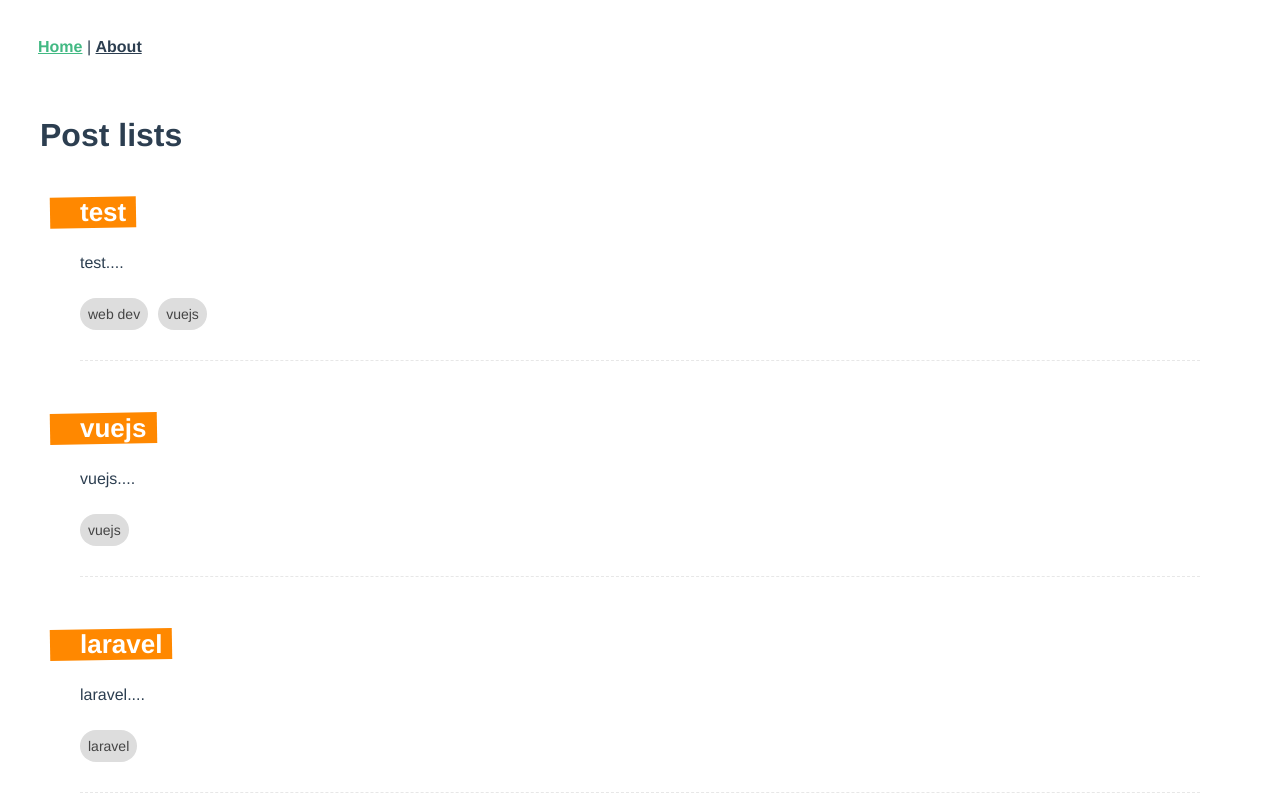
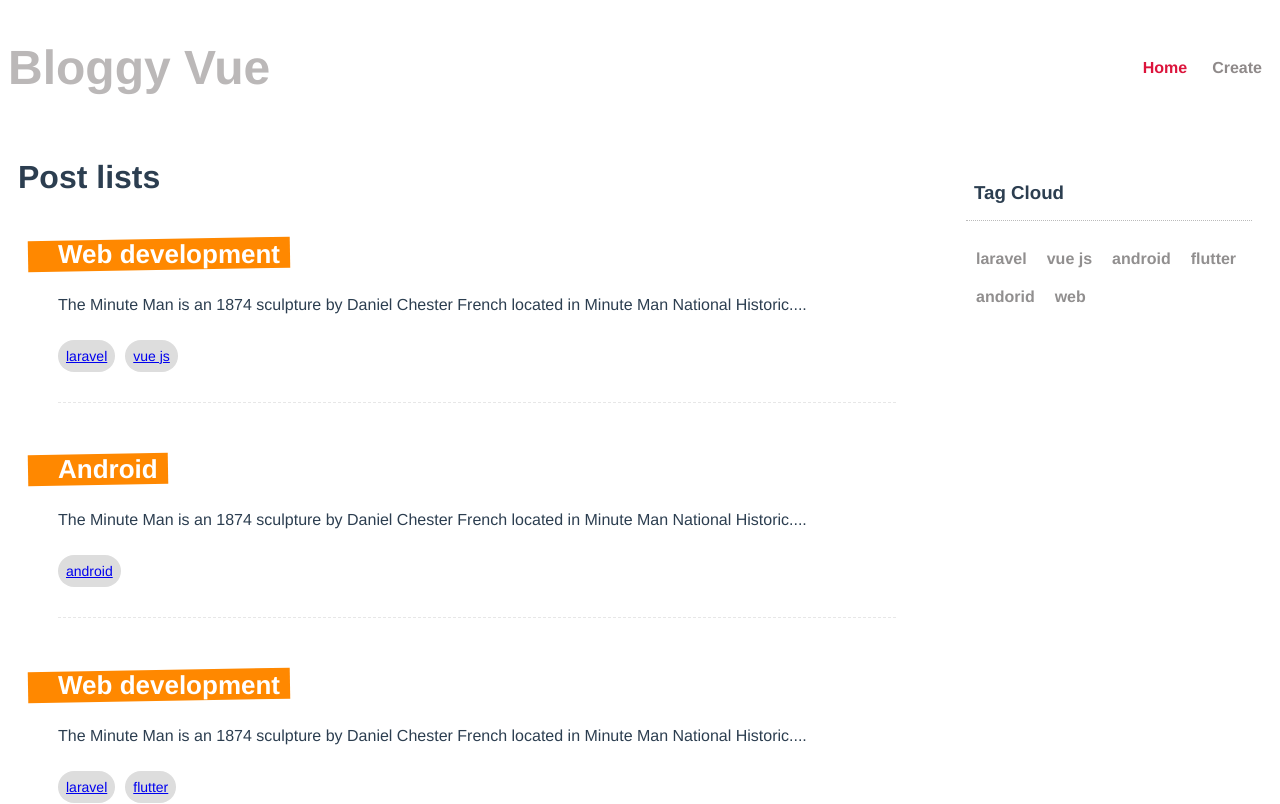
Before and after one commit to lma-dev/blog-project, a Vue app: page / in a window 1280 px wide. Shown: the top 804 px of the page. Built offline with nearby package versions, Linux system fonts and the light colour scheme; data requests are answered from the project's data file.

Commit message:
final frontend

```diff
--- a/database/db.json
+++ b/database/db.json
@@ -1,54 +1,47 @@
 {
   "posts": [
     {
-      "title": "test",
-      "body": "test",
+      "title": "Web development",
+      "body": "The Minute Man is an 1874 sculpture by Daniel Chester French located in Minute Man National Historical Park in Concord, Massachusetts. The statue depicts a minuteman stepping away from his plow to join the patriot forces at the Battle of Concord, with a musket in his hand. Cast from ten bronze cannons, it was unveiled on April 19, 1875, during the centennial celebration of the Battle of Concord. It received critical acclaim and continues to be praised by commentators. The pose resembles that of the Apollo Belvedere and it was assumed that the pose was transposed from this, but modern art historians have shown that the Apollo Belvedere was only one of several statues used in French's research. The statue has been a symbol for the suffragettes, the United States National Guard and the Air National Guard, and has been used on the Lexington–Concord Sesquicentennial half dollar and the Massachusetts state quarter coins. (Full article...)",
       "tags": [
-        "web dev",
-        "vuejs"
+        "laravel",
+        "vue js"
+      ],
+      "id": 1
+    },
+    {
+      "title": "Android",
+      "body": "The Minute Man is an 1874 sculpture by Daniel Chester French located in Minute Man National Historical Park in Concord, Massachusetts. The statue depicts a minuteman stepping away from his plow to join the patriot forces at the Battle of Concord, with a musket in his hand. Cast from ten bronze cannons, it was unveiled on April 19, 1875, during the centennial celebration of the Battle of Concord. It received critical acclaim and continues to be praised by commentators. The pose resembles that of the Apollo Belvedere and it was assumed that the pose was transposed from this, but modern art historians have shown that the Apollo Belvedere was only one of several statues used in French's research. The statue has been a symbol for the suffragettes, the United States National Guard and the Air National Guard, and has been used on the Lexington–Concord Sesquicentennial half dollar and the Massachusetts state quarter coins. (Full article...)",
+      "tags": [
+        "android"
+      ],
+      "id": 2
+    },
+    {
+      "title": "Web development",
+      "body": "The Minute Man is an 1874 sculpture by Daniel Chester French located in Minute Man National Historical Park in Concord, Massachusetts. The statue depicts a minuteman stepping away from his plow to join the patriot forces at the Battle of Concord, with a musket in his hand. Cast from ten bronze cannons, it was unveiled on April 19, 1875, during the centennial celebration of the Battle of Concord. It received critical acclaim and continues to be praised by commentators. The pose resembles that of the Apollo Belvedere and it was assumed that the pose was transposed from this, but modern art historians have shown that the Apollo Belvedere was only one of several statues used in French's research. The statue has been a symbol for the suffragettes, the United States National Guard and the Air National Guard, and has been used on the Lexington–Concord Sesquicentennial half dollar and the Massachusetts state quarter coins. (Full article...)",
+      "tags": [
+        "laravel",
+        "flutter"
+      ],
+      "id": 3
+    },
+    {
+      "title": "Web development",
+      "body": "The Minute Man is an 1874 sculpture by Daniel Chester French located in Minute Man National Historical Park in Concord, Massachusetts. The statue depicts a minuteman stepping away from his plow to join the patriot forces at the Battle of Concord, with a musket in his hand. Cast from ten bronze cannons, it was unveiled on April 19, 1875, during the centennial celebration of the Battle of Concord. It received critical acclaim and continues to be praised by commentators. The pose resembles that of the Apollo Belvedere and it was assumed that the pose was transposed from this, but modern art historians have shown that the Apollo Belvedere was only one of several statues used in French's research. The statue has been a symbol for the suffragettes, the United States National Guard and the Air National Guard, and has been used on the Lexington–Concord Sesquicentennial half dollar and the Massachusetts state quarter coins. (Full article...)",
+      "tags": [
+        "laravel"
       ],
       "id": 4
     },
     {
-      "title": "vuejs",
-      "body": "vuejs",
+      "title": "Angular",
+      "body": "The Minute Man is an 1874 sculpture by Daniel Chester French located in Minute Man National Historical Park in Concord, Massachusetts. The statue depicts a minuteman stepping away from his plow to join the patriot forces at the Battle of Concord, with a musket in his hand. Cast from ten bronze cannons, it was unveiled on April 19, 1875, during the centennial celebration of the Battle of Concord. It received critical acclaim and continues to be praised by commentators. The pose resembles that of the Apollo Belvedere and it was assumed that the pose was transposed from this, but modern art historians have shown that the Apollo Belvedere was only one of several statues used in French's research. The statue has been a symbol for the suffragettes, the United States National Guard and the Air National Guard, and has been used on the Lexington–Concord Sesquicentennial half dollar and the Massachusetts state quarter coins. (Full article...)",
       "tags": [
-        "vuejs"
+        "andorid",
+        "web"
       ],
       "id": 5
-    },
-    {
-      "title": "laravel",
-      "body": "laravel",
-      "tags": [
-        "laravel"
-      ],
-      "id": 6
-    },
-    {
-      "title": "world news",
-      "body": "world news",
-      "tags": [
-        "news"
-      ],
-      "id": 7
-    },
-    {
-      "title": "ANGULAR",
-      "body": "angular",
-      "tags": [
-        "angular"
-      ],
-      "id": 8
-    },
-    {
-      "title": "Laravel Project",
-      "body": "This is ecommerance",
-      "tags": [
-        "vuejs",
-        "laravel"
-      ],
-      "id": 9
     }
   ]
 }
--- a/src/App.vue
+++ b/src/App.vue
@@ -1,12 +1,14 @@
 <template>
-  <div id="nav">
-    <router-link to="/">Home</router-link> |
-    <router-link to="/about">About</router-link>
-  </div>
-
+  <Navbar></Navbar>
   <router-view />
 </template>
 
+<script>
+import Navbar from './components/Navbar';
+export default {
+  components: { Navbar },
+};
+</script>
 <style>
 #app {
   font-family: Avenir, Helvetica, Arial, sans-serif;
--- /dev/null
+++ b/src/components/Navbar.vue
@@ -0,0 +1,48 @@
+<template>
+  <header>
+    <h1>Bloggy Vue</h1>
+    <nav>
+      <router-link :to="{ name: 'Home' }">Home</router-link>
+      <router-link :to="{ name: 'Create' }">Create</router-link>
+    </nav>
+  </header>
+</template>
+
+<script>
+export default {};
+</script>
+
+<style>
+header {
+  display: flex;
+  justify-content: space-between;
+  align-items: center;
+  margin: 0 auto;
+  max-width: 1500px;
+}
+header h1 {
+  color: #bbb8b8;
+  font-size: 48px;
+}
+header a {
+  color: #bbb;
+  text-decoration: none;
+  margin-left: 20px;
+}
+header a {
+  text-decoration: none;
+  margin: 10px;
+  font-weight: bold;
+  color: rgb(143, 138, 138);
+}
+
+header a.router-link-active {
+  padding: 5px;
+  color: crimson;
+}
+
+header a:hover {
+  color: blue;
+  border-bottom: 3px solid green;
+}
+</style>
--- a/src/components/SinglePost.vue
+++ b/src/components/SinglePost.vue
@@ -5,7 +5,9 @@
     </router-link>
     <p>{{ cutPostBody }}</p>
     <div v-for="tag in post.tags" :key="tag" class="pill">
-      {{ tag }}
+      <router-link :to="{ name: 'Tag', params: { tag: tag } }">
+        {{ tag }}</router-link
+      >
     </div>
   </div>
 </template>
--- /dev/null
+++ b/src/components/TagCloud.vue
@@ -0,0 +1,58 @@
+<template>
+  <div class="tag-cloud">
+    <h3>Tag Cloud</h3>
+    <div v-for="tag in uniqueTags" :key="tag">
+      <router-link :to="{ name: 'Tag', params: { tag: tag } }">
+        {{ tag }}
+      </router-link>
+    </div>
+  </div>
+</template>
+
+<script>
+import { ref } from '@vue/reactivity';
+export default {
+  props: ['posts'],
+  setup(props) {
+    let tags = ref([]);
+    props.posts.forEach((post) => {
+      post.tags.forEach((tag) => {
+        tags.value.push(tag);
+      });
+    });
+    let uniqueTags = tags.value.filter((tag, index, array) => {
+      return array.indexOf(tag) === index;
+    });
+    return { uniqueTags };
+  },
+};
+</script>
+
+<style>
+.tag-cloud {
+  padding: 10px;
+}
+.tag-cloud h3 {
+  border-bottom: 1px dotted #bbb;
+  padding: 16px 8px;
+}
+
+.tag-cloud a {
+  text-decoration: none;
+  font-weight: bold;
+  color: rgb(145, 143, 143);
+}
+
+.tag-cloud a:hover {
+  color: rgb(62, 62, 180);
+}
+
+.tag-cloud a.router-link-active {
+  color: #ff8800;
+}
+
+.tag-cloud div {
+  display: inline-block;
+  padding: 10px;
+}
+</style>
--- a/src/composables/getPost.js
+++ b/src/composables/getPost.js
@@ -8,7 +8,7 @@ let getPost = (id) => {
     let load = async () => {
         try {
             await new Promise((resolve, reject) => {
-                setTimeout(resolve, 2000)
+                setTimeout(resolve, 1000)
             })
             let response = await fetch('http://localhost:3000/posts/' + id)
             if (response === 404) {
--- a/src/composables/getPosts.js
+++ b/src/composables/getPosts.js
@@ -8,7 +8,7 @@ let getPosts = () => {
     let load = async () => {
         try {
             await new Promise((resolve, reject) => {
-                setTimeout(resolve, 2000)
+                setTimeout(resolve, 1000)
             })
             let response = await fetch('http://localhost:3000/posts');
             if (response.status === 404) {
--- a/src/router/index.js
+++ b/src/router/index.js
@@ -5,10 +5,11 @@ import {
 import Home from '../views/Home.vue'
 import Detail from '../views/Detail.vue'
 import Create from '../views/Create.vue'
+import Tag from '../views/Tag.vue'
 
 const routes = [{
     path: '/',
-    name: 'home',
+    name: 'Home',
     component: Home
   },
   {
@@ -22,6 +23,12 @@ const routes = [{
     name: 'Create',
     component: Create,
   },
+  {
+    path: '/tags/:tag',
+    name: 'Tag',
+    component: Tag,
+    props: true
+  }
 ]
 
 const router = createRouter({
--- a/src/views/Create.vue
+++ b/src/views/Create.vue
@@ -6,8 +6,8 @@
     <textarea required v-model="body"></textarea>
     <label>Tag(hit enter to add a tag)</label>
     <input type="text" v-model="tag" @keydown.enter.prevent="handleKeydown" />
-    <div class="pill" v-for="tag in tags" :key="tag">
-      {{ tag }}
+    <div class="tag-design" v-for="(tag, index) in tags" :key="tag">
+      <button @click="removeTag(index)">{{ tag }}</button>
     </div>
     <button>add post</button>
   </form>
@@ -15,10 +15,11 @@
 
 <script>
 import { ref } from '@vue/reactivity';
-import { computed } from '@vue/runtime-core';
+import { useRouter } from 'vue-router';
 
 export default {
   setup() {
+    let router = useRouter();
     let title = ref('');
     let body = ref('');
     let tag = ref('');
@@ -43,9 +44,14 @@ export default {
           tags: tags.value,
         }),
       });
+      router.push({ name: 'Home' });
     };
 
-    return { title, body, tag, tags, handleKeydown, addPost };
+    let removeTag = (index) => {
+      tags.value.splice(index, 1);
+    };
+
+    return { title, body, tag, tags, handleKeydown, addPost, removeTag };
   },
 };
 </script>
@@ -86,12 +92,16 @@ button {
   color: white;
   margin-top: 20px;
 }
-.pill {
-  margin: 10px 10px 0 0;
-  padding: 8px;
+
+.tag-design {
+  display: inline-block;
+  padding-right: 10px;
+}
+.tag-design button {
   color: #444;
   background: #ddd;
-  border-radius: 20px;
-  display: inline-block;
+}
+.tag-design button:hover {
+  cursor: pointer;
 }
 </style>
--- a/src/views/Detail.vue
+++ b/src/views/Detail.vue
@@ -1,5 +1,5 @@
 <template>
-  <div v-if="post">
+  <div v-if="post" class="post">
     <h2>{{ post.title }}</h2>
     <p>{{ post.body }}</p>
   </div>
@@ -22,4 +22,39 @@ export default {
 };
 </script>
 
-<style></style>
+<style>
+.post {
+  margin: 0 40px 30px;
+  padding-bottom: 30px;
+  border-bottom: 1px dashed #e7e7e7;
+}
+.post h2 {
+  display: inline-block;
+  position: relative;
+  font-size: 26px;
+  color: white;
+  margin-bottom: 10px;
+  max-width: 400px;
+}
+.post h2::before {
+  content: '';
+  display: block;
+  width: 100%;
+  height: 100%;
+  background: #ff8800;
+  position: absolute;
+  z-index: -1;
+  padding-right: 40px;
+  left: -30px;
+  transform: rotateZ(-1deg);
+}
+.pill {
+  display: inline-block;
+  margin: 10px 10px 0 0;
+  color: #444;
+  background: #ddd;
+  padding: 8px;
+  border-radius: 20px;
+  font-size: 14px;
+}
+</style>
--- a/src/views/Home.vue
+++ b/src/views/Home.vue
@@ -3,8 +3,13 @@
     <div v-if="error">
       {{ error }}
     </div>
-    <div v-if="posts.length > 0">
-      <PostsList :posts="posts"></PostsList>
+    <div v-if="posts.length > 0" class="layout">
+      <div>
+        <PostsList :posts="posts"></PostsList>
+      </div>
+      <div>
+        <TagCloud :posts="posts"></TagCloud>
+      </div>
     </div>
     <div v-else>
       <Spinner></Spinner>
@@ -13,12 +18,14 @@
 </template>
 
 <script>
+import TagCloud from '../components/TagCloud';
 import Spinner from '../components/Spinner';
 import PostsList from '../components/PostsList';
 import getPosts from '../composables/getPosts';
 
 export default {
   components: {
+    TagCloud,
     Spinner,
     PostsList,
   },
@@ -31,8 +38,13 @@ export default {
 </script>
 <style>
 .home {
-  max-width: 1200px;
+  max-width: 1500px;
   margin: 0 auto;
   padding: 10px;
 }
+.layout {
+  display: grid;
+  grid-template-columns: 3fr 1fr;
+  gap: 20px;
+}
 </style>
--- /dev/null
+++ b/src/views/Tag.vue
@@ -0,0 +1,48 @@
+<template>
+  <div class="tag">
+    <div v-if="error">{{ error }}</div>
+    <div v-if="filterPosts.length" class="layout">
+      <div>
+        <PostsList :posts="filterPosts"></PostsList>
+      </div>
+      <div>
+        <TagCloud :posts="posts"></TagCloud>
+      </div>
+    </div>
+    <div v-else><Spinner></Spinner></div>
+  </div>
+</template>
+
+<script>
+import Spinner from '../components/Spinner';
+import TagCloud from '../components/TagCloud';
+import PostsList from '../components/PostsList';
+import { computed } from '@vue/runtime-core';
+import getPosts from '../composables/getPosts';
+export default {
+  components: {
+    Spinner,
+    TagCloud,
+    PostsList,
+  },
+  props: ['tag'],
+  setup(props) {
+    let { posts, error, load } = getPosts();
+    load();
+    let filterPosts = computed(() => {
+      return posts.value.filter((post) => {
+        return post.tags.includes(props.tag);
+      });
+    });
+    return { posts, filterPosts, error };
+  },
+};
+</script>
+
+<style>
+.tag {
+  max-width: 1500px;
+  margin: 0 auto;
+  padding: 10px;
+}
+</style>
```
